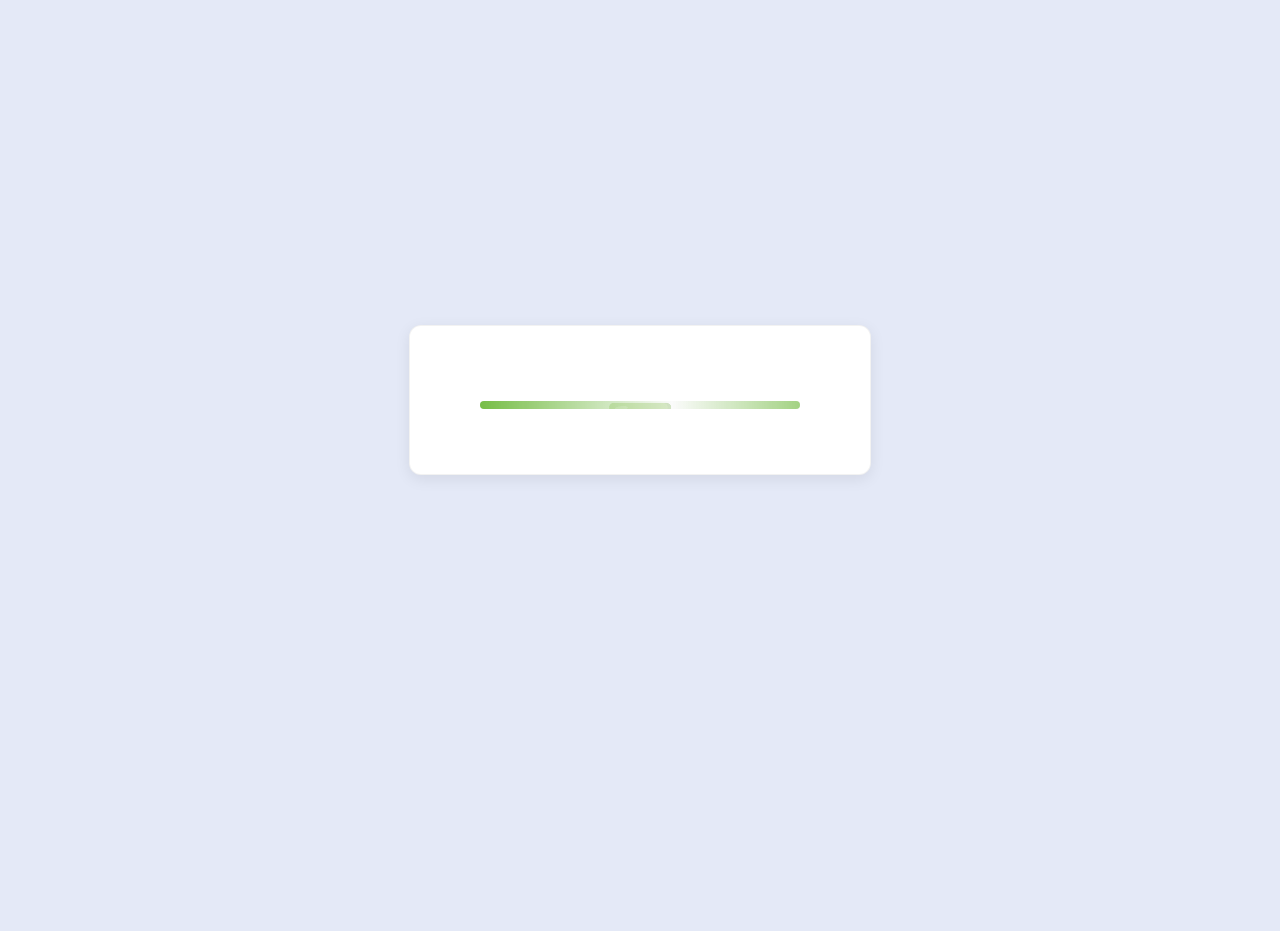
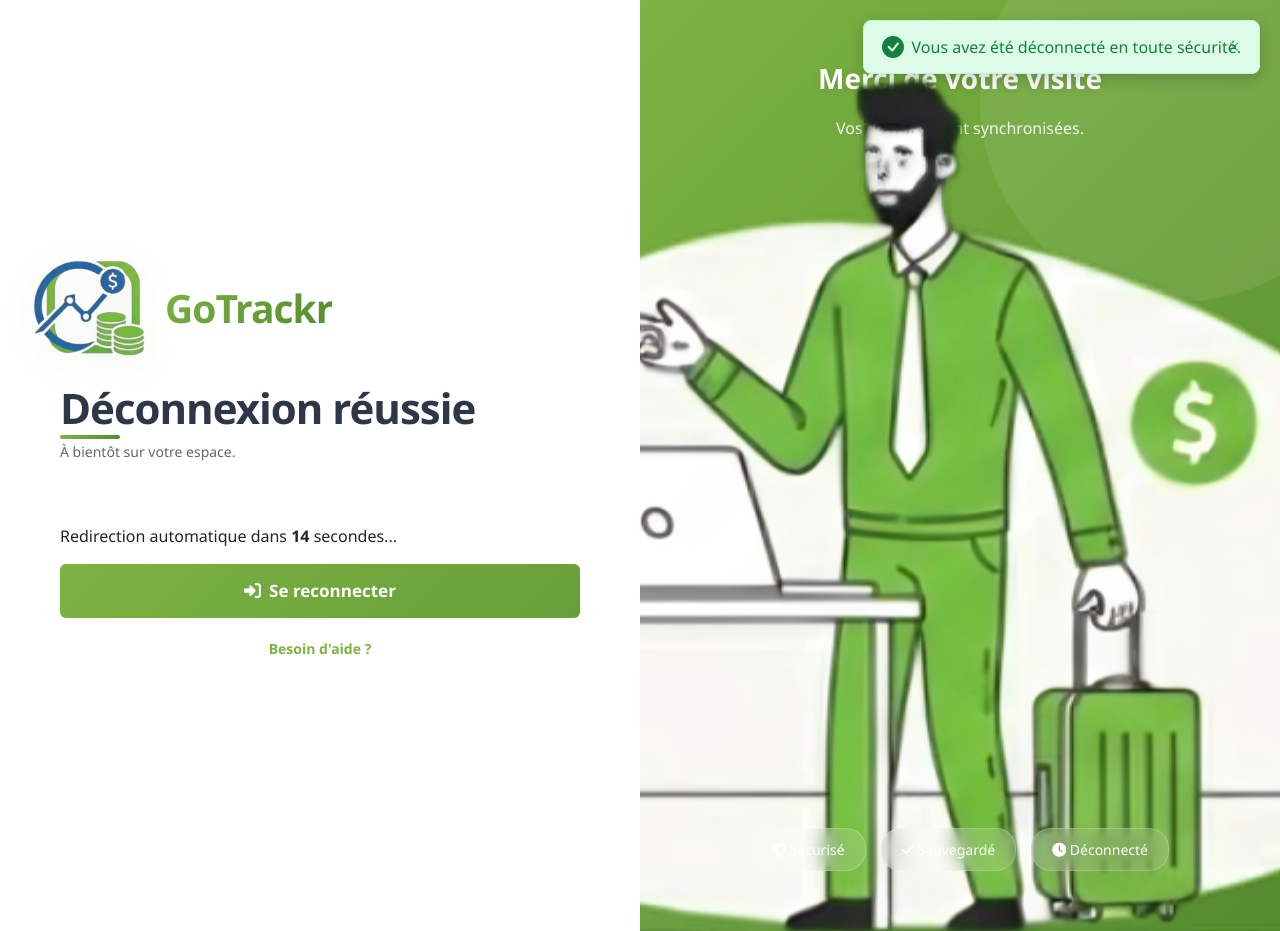
Before and after one commit to ImaneTech/smart-expense-management, a PHP site: page /smart-expense-management/views/auth/logout.php in a window 1280 px wide. Before the commit the page ends 476 px from the top, so only its background shows below. Run offline with PHP 8.4, Linux system fonts and the light colour scheme; the visitor is signed in with stand-in values (Sample User, id 1).

Commit message:
ajout de page de deconnexion ( frontend && backend)

```diff
--- a/assets/css/login.css
+++ b/assets/css/login.css
@@ -312,7 +312,7 @@
 
 /* --- ILLUSTRATION CONTENT --- */
 .illustration-container {
-  display: flex;
+   display: flex;
   flex-direction: column;
   align-items: center;
   justify-content: center;
@@ -341,11 +341,9 @@
 }
 
 .illustration-image {
-  width: 100%;
-  height: auto;
-  max-width: 500px;
-  transform: scale(1.5);
-  margin: 50px 0;
+  transform-origin: center;
+  transform: scale(2.0);
+  margin: 15px 0;
 }
 
 
--- a/assets/css/logout.css
+++ b/assets/css/logout.css
@@ -1,140 +1,203 @@
-/* ==========================================================
-   VARIABLES DE THÈME
-   ========================================================== */
+/* ===== Reset & Variables ===== */
 :root {
-    --primary-color: #76BD46;
-    --secondary-color: #2566A1;
-    --text-color: #5A5A5A;
-    --body-color: #e4e9f7; /* Fond clair de la page */
-    --card-bg: #fff;       /* Fond du conteneur/carte */
-    --shadow-light: 0 4px 15px rgba(0, 0, 0, 0.08); /* Ombre légère */
-    --light-color: rgba(255, 255, 255, 0.7); /* Couleur claire pour l'effet de mouvement */
+    --primary-green: #5ebc67; /* Matches the green in your image */
+    --dark-green: #4da055;
+    --text-dark: #1f2937;
+    --text-gray: #6b7280;
+    --white: #ffffff;
 }
 
-/* ==========================================================
-   STYLES GÉNÉRAUX ET MISE EN PAGE
-   ========================================================== */
-body {
+* {
+    box-sizing: border-box;
+}
+
+body, html {
     margin: 0;
     padding: 0;
     font-family: 'Poppins', sans-serif;
-    /* Fond uni, cohérent avec votre variable --body-color */
-    background-color: var(--body-color);
+    height: 100%;
+    width: 100%;
+    overflow: hidden; /* Prevent scrolling */
+}
+
+/* ===== Layout Container ===== */
+.split-container {
     display: flex;
+    height: 100vh;
+    width: 100%;
+}
+
+/* ===== LEFT PANEL (White) ===== */
+.left-panel {
+    width: 50%;
+    background-color: var(--white);
+    display: flex;
+    flex-direction: column;
+    padding: 40px 60px;
+    position: relative;
+    justify-content: space-between;
+}
+
+.logo-area {
+    padding-top: 20px;
+}
+
+.logo-text {
+    font-size: 24px;
+    font-weight: 700;
+    color: var(--primary-green);
+    display: flex;
+    align-items: center;
+    gap: 10px;
+}
+
+.content-wrapper {
+    display: flex;
+    flex-direction: column;
+    justify-content: center;
+    max-width: 450px;
+}
+
+h1 {
+    font-size: 2.5rem;
+    color: var(--text-dark);
+    margin-bottom: 1rem;
+    font-weight: 700;
+}
+
+.subtitle {
+    font-size: 1.1rem;
+    color: var(--text-gray);
+    margin-bottom: 2.5rem;
+    line-height: 1.6;
+}
+
+/* Button Styling */
+.btn-return {
+    display: inline-block;
+    background-color: var(--primary-green);
+    color: var(--white);
+    text-decoration: none;
+    padding: 15px 30px;
+    border-radius: 50px; /* Pill shape */
+    font-weight: 600;
+    text-align: center;
+    transition: transform 0.2s, background-color 0.2s;
+    box-shadow: 0 4px 15px rgba(94, 188, 103, 0.3);
+    width: fit-content;
+}
+
+.btn-return:hover {
+    background-color: var(--dark-green);
+    transform: translateY(-2px);
+}
+
+.redirect-info {
+    margin-top: 20px;
+    font-size: 0.9rem;
+    color: var(--text-gray);
+    font-style: italic;
+}
+
+.footer-link {
+    text-align: center;
+    padding-bottom: 20px;
+    width: 100%;
+    max-width: 450px; /* Align with content */
+}
+
+.footer-link a {
+    color: var(--text-gray);
+    text-decoration: underline;
+    font-size: 0.9rem;
+}
+
+/* ===== RIGHT PANEL (Green) ===== */
+.right-panel {
+    width: 50%;
+    background-color: var(--primary-green);
+    display: flex;
+    flex-direction: column;
     justify-content: center;
     align-items: center;
-    min-height: 100vh;
+    position: relative;
+    overflow: hidden;
 }
 
-.page-container {
-    display: flex;
-    justify-content: center;
-    align-items: center;
-    width: 100%;
-    height: 100%;
+/* Background circles decoration (optional, adds depth) */
+.right-panel::before {
+    content: '';
+    position: absolute;
+    width: 600px;
+    height: 600px;
+    background: rgba(255, 255, 255, 0.1);
+    border-radius: 50%;
+    top: -100px;
+    right: -100px;
 }
 
-/* ----------------------------------------------------------
-   Conteneur de Déconnexion (la "Carte")
-   ---------------------------------------------------------- */
-.logout-box {
-    width: 90%;
-    max-width: 400px;
-    padding: 50px 30px;
-    text-align: center;
-    color: var(--text-color);
-
-    /* Style de carte clean */
-    background-color: var(--card-bg);
-    border-radius: 12px;
-    box-shadow: var(--shadow-light);
-    border: 1px solid rgba(0, 0, 0, 0.05);
+.main-illustration {
+    max-width: 80%;
+    height: auto;
+    object-fit: contain;
+    z-index: 2;
+    margin-bottom: 40px;
 }
 
-/* ----------------------------------------------------------
-   Typographie et Icône
-   ---------------------------------------------------------- */
-.icon {
-    font-size: 3.5em;
-    margin-bottom: 20px;
-    color: var(--primary-color); /* Vert pour l'aspect "Succès" / "Terminé" */
+/* Features Row */
+.features-row {
+    display: flex;
+    gap: 40px;
+    z-index: 2;
+    margin-top: 20px;
 }
 
-h2 {
-    font-weight: 600;
-    margin-top: 0;
-    margin-bottom: 10px;
-    color: var(--secondary-color);
+.feature-item {
+    display: flex;
+    flex-direction: column;
+    align-items: center;
+    color: var(--white);
+    gap: 10px;
 }
 
-p {
-    font-size: 1em;
-    line-height: 1.5;
-    margin-bottom: 30px; /* Espace avant la barre de progression ou le message de redirection */
+.feature-icon {
+    width: 50px;
+    height: 50px;
+    border: 2px solid rgba(255,255,255,0.4);
+    border-radius: 50%;
+    display: flex;
+    align-items: center;
+    justify-content: center;
+    font-size: 1.2rem;
 }
 
-.redirect-info a {
-    color: var(--secondary-color);
-    text-decoration: none;
-    font-weight: 600;
+.feature-item span {
+    font-size: 0.85rem;
+    font-weight: 500;
 }
 
-.redirect-info a:hover {
-    text-decoration: underline;
-}
-
-/* ==========================================================
-   BARRE DE PROGRESSION INDÉTERMINÉE (VA-ET-VIENT)
-   ========================================================== */
-
-.progress-bar-container {
-    width: 80%;
-    height: 8px;
-    border-radius: 4px;
-    margin: 25px auto 15px auto;
-    overflow: hidden;
-    position: relative;
-
-    /* Couleur de fond de la barre (discrète) */
-    background-color: rgba(0, 0, 0, 0.05);
-}
-
-/* Masquer la balise HTML de remplissage si elle est toujours présente */
-.progress-bar-fill {
-    display: none;
-}
-
-/* Création de l'élément en mouvement (la bande lumineuse) */
-.progress-bar-container::before {
-    content: '';
-    position: absolute;
-    top: 0;
-    left: -100%; /* Commence à gauche de la vue */
-    width: 300%; /* Plus large pour un mouvement continu */
-    height: 100%;
-    border-radius: 4px;
-
-    /* Dégradé créant l'effet de lumière se déplaçant */
-    background: linear-gradient(
-        90deg,
-        transparent 0%, /* Transparent au début */
-        var(--primary-color) 20%, /* Apparition de la couleur */
-        var(--light-color) 40%,
-        var(--primary-color) 60%,
-        transparent 100% /* Disparition à la fin */
-    );
-
-    /* Animation du mouvement: 1.5s en boucle */
-    animation: indeterminate-move 1.5s linear infinite;
-}
-
-/* Définition de l'animation Keyframes */
-@keyframes indeterminate-move {
-    0% {
-        /* Déplace le dégradé de la gauche vers la droite sur sa propre largeur */
-        transform: translateX(0%);
+/* ===== Responsive Design ===== */
+@media (max-width: 768px) {
+    .split-container {
+        flex-direction: column;
+        height: auto;
+        min-height: 100vh;
     }
-    100% {
-        transform: translateX(33.33%); /* Déplacement de 1/3 de la largeur (300% / 3) */
+    .left-panel, .right-panel {
+        width: 100%;
+    }
+    .left-panel {
+        padding: 40px 30px;
+        order: 2; /* Move text below image on mobile */
+    }
+    .right-panel {
+        padding: 40px 20px;
+        order: 1;
+    }
+    .features-row {
+        gap: 20px;
+    }
+    .feature-item span {
+        font-size: 0.7rem;
     }
 }
--- a/views/auth/logout.php
+++ b/views/auth/logout.php
@@ -1,22 +1,12 @@
 <?php
-// ==========================================================
-// CONFIGURATION ET LOGIQUE PHP DE DÉCONNEXION SÉCURISÉE
-// ==========================================================
+// Configuration
+$redirect_url = 'login.php';
+$redirect_delay = 20;
 
-// Définitions de la redirection
-$redirect_url = 'login.php'; // La page vers laquelle l'utilisateur sera redirigé
-$redirect_delay = 20;        // Le temps d'attente en secondes avant la redirection
-
-// 1. Démarrer la session
-// Nécessaire pour accéder et manipuler les variables de session.
 session_start();
 
-// 2. Vider le tableau de session
-// Ceci supprime toutes les variables de session (ex: $_SESSION['user_id']).
+// 1. On vide et détruit la session actuelle (déconnexion réelle)
 $_SESSION = array();
-
-// 3. Détruire le cookie de session côté client (si existant)
-// Ceci est crucial pour assurer que la session n'est pas réutilisée.
 if (ini_get("session.use_cookies")) {
     $params = session_get_cookie_params();
     setcookie(session_name(), '', time() - 42000,
@@ -24,40 +14,135 @@
         $params["secure"], $params["httponly"]
     );
 }
+session_destroy();
 
-// 4. Détruire la session côté serveur
-session_destroy();
+// 2. On démarre une NOUVELLE session vide pour stocker le message flash
+session_start();
+
+// 3. On inclut le système de flash et on définit le message
+require_once __DIR__ . '/../../includes/flash.php';
+setFlash('success', 'Vous avez été déconnecté en toute sécurité.');
 ?>
+
 <!DOCTYPE html>
 <html lang="fr">
 <head>
-    <meta http-equiv="refresh" content="<?= $redirect_delay ?>;url=<?= $redirect_url ?>">
-    <link rel="stylesheet" href="../../assets/css/logout.css">
-    </head>
-<body>
-   <div class="page-container">
-    <div class="logout-box">
-        <div class="progress-bar-container">
-            <div class="progress-bar-fill" style="display: none;"></div>
-            <div class="icon">✅</div>
-            <h2>Déconnexion Réussie !</h2>
-            <p>
-                Vous avez été déconnecté(e) de votre compte.
-                <br>
-                Merci d'avoir utilisé notre application.
-            </p>
+    <meta charset="UTF-8">
+    <meta name="viewport" content="width=device-width, initial-scale=1.0">
+    <title>Déconnexion - GoTrackr</title>
 
-            <div class="progress-bar-container">
-                <div class="progress-bar-fill" style="animation-duration: <?= $redirect_delay ?>s;"></div>
+    <link href="https://cdnjs.cloudflare.com/ajax/libs/bootstrap/5.3.2/css/bootstrap.min.css" rel="stylesheet">
+    <link href="https://cdnjs.cloudflare.com/ajax/libs/font-awesome/6.4.0/css/all.min.css" rel="stylesheet">
+
+    <link href="../../assets/css/login.css" rel="stylesheet">
+    <link href="../../assets/css/style.css" rel="stylesheet">
+
+    <style>
+        /* ===== STYLE POPUP FLASH ===== */
+        /* Ceci transforme l'alerte standard en notification flottante */
+        .alert {
+            position: fixed;
+            top: 20px;
+            right: 20px;
+            z-index: 9999; /* Au-dessus de tout */
+            min-width: 300px;
+            box-shadow: 0 5px 15px rgba(0,0,0,0.15);
+            animation: slideInRight 0.5s ease-out;
+            border: none;
+            border-left: 5px solid #198754; /* Bordure verte success */
+        }
+
+        @keyframes slideInRight {
+            from { transform: translateX(100%); opacity: 0; }
+            to { transform: translateX(0); opacity: 1; }
+        }
+
+        /* Ajustement du bouton btn-login */
+        a.btn-login {
+            display: flex;
+            justify-content: center;
+            align-items: center;
+            text-decoration: none;
+        }
+    </style>
+</head>
+
+<body class="login-page">
+
+    <?php displayFlash(); ?>
+
+    <div class="login-container">
+
+        <div class="left-section">
+            <div class="logo-section">
+                <img src="../../assets/img/logo.png" alt="ExpenseTrack Logo" class="logo-icon">
+                <span class="logo-text">GoTrackr</span>
             </div>
 
-            <p class="redirect-info">
-                Redirection vers la <a href="<?= $redirect_url ?>">page de connexion</a>...
-            </p>
+            <h2 class="form-title">Déconnexion réussie</h2>
+            <p class="form-subtitle">À bientôt sur votre espace.</p>
+
+            <div class="logout-content" style="margin-top: 2rem;">
+
+                <p class="logout-message">
+                    Redirection automatique dans <strong id="countdown"><?= $redirect_delay ?></strong> secondes...
+                </p>
+
+                <a href="<?= $redirect_url ?>" class="btn-login">
+                    <i class="fas fa-sign-in-alt me-2"></i> Se reconnecter
+                </a>
+
+                <div class="signup-link" style="margin-top: 20px;">
+                    <a href="#">Besoin d'aide ?</a>
+                </div>
+            </div>
+        </div>
+
+        <div class="right-section">
+            <div class="illustration-container">
+                <h2 class="illustration-tagline">Merci de votre visite</h2>
+                <p class="illustration-subtitle">Vos données sont synchronisées.</p>
+
+                <img src="../../assets/img/logout.png" alt="Logout Illustration" class="illustration-image">
+
+                <div class="feature-badges">
+                    <div class="feature-badge"><i class="fas fa-shield-alt"></i> Sécurisé</div>
+                    <div class="feature-badge"><i class="fas fa-check"></i> Sauvegardé</div>
+                    <div class="feature-badge"><i class="fas fa-clock"></i> Déconnecté</div>
+                </div>
+            </div>
         </div>
     </div>
+
+    <script src="https://cdn.jsdelivr.net/npm/bootstrap@5.3.3/dist/js/bootstrap.bundle.min.js"></script>
+    <script>
+        const redirectDelay = <?= $redirect_delay ?>;
+        const redirectUrl = "<?= $redirect_url ?>";
+
+        let timeLeft = redirectDelay;
+        const countdownElement = document.getElementById('countdown');
+
+        // Compte à rebours
+        const interval = setInterval(() => {
+            timeLeft--;
+            if (countdownElement) {
+                countdownElement.textContent = timeLeft;
+            }
+
+            if (timeLeft <= 0) {
+                clearInterval(interval);
+                window.location.href = redirectUrl;
+            }
+        }, 1000);
+
+        // Disparition automatique du flash après 4 secondes (optionnel)
+        setTimeout(() => {
+            const alert = document.querySelector('.alert');
+            if(alert) {
+                const bsAlert = new bootstrap.Alert(alert);
+                bsAlert.close();
+            }
+        }, 4000);
+    </script>
 </body>
 </html>
-<?php
-exit;
-?>
```
Also changed, not shown: assets/js/logout.js (added, +20 -0 lines), assets/img/logout.png (added).
